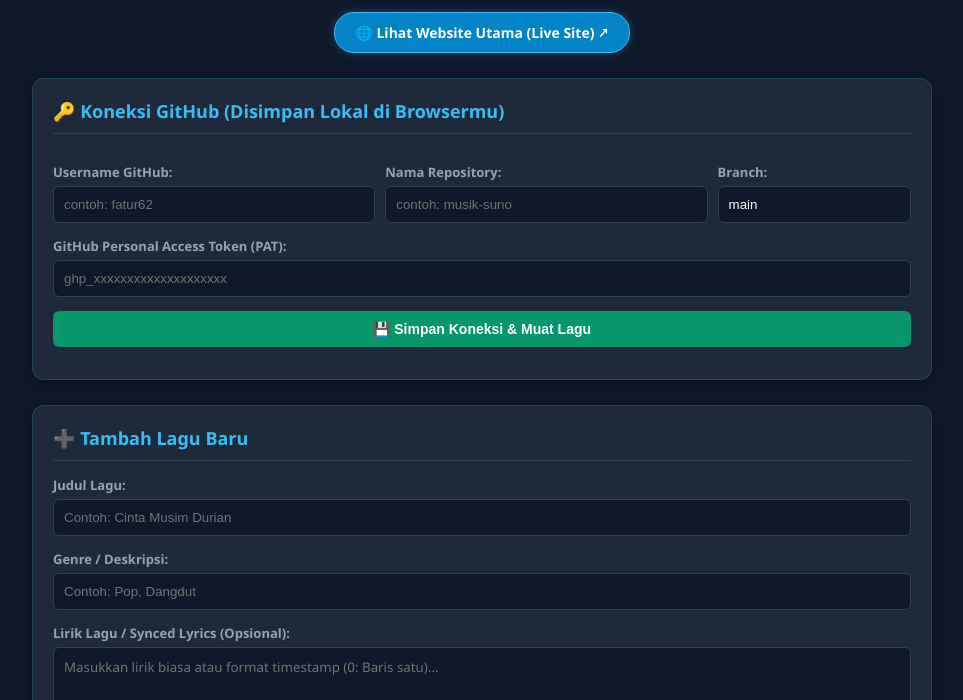
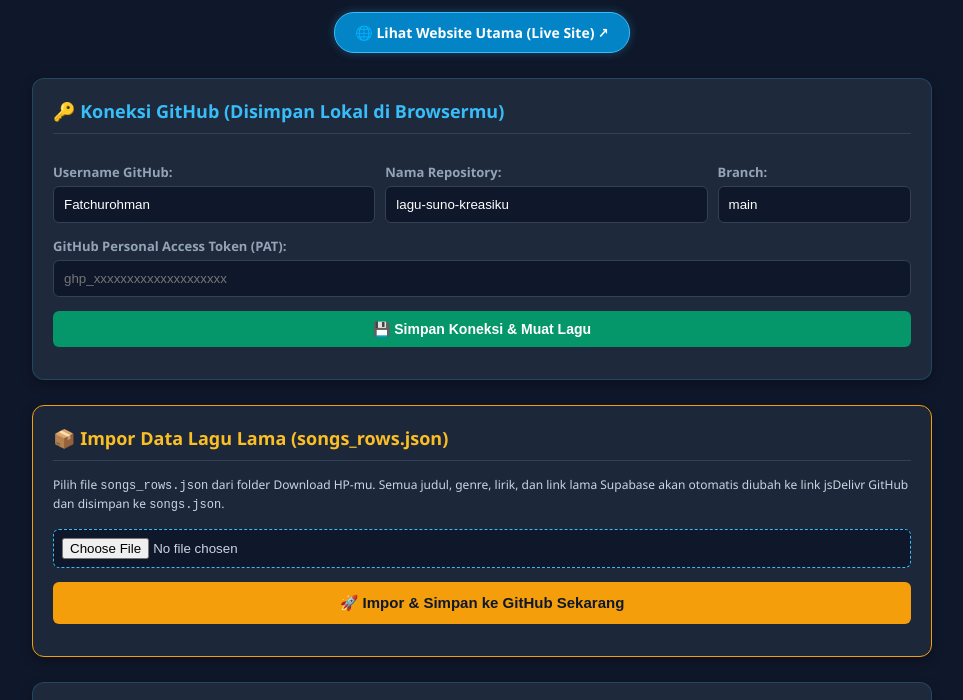
Before and after one commit to Fatchurohman/lagu-suno-kreasiku, a plain HTML site: page admin.html in a window 1280 px wide. Shown: the part 87-787 px from the top of the page, without its empty margins (158-1121 px from the left). Drawn offline with Linux system fonts and the light colour scheme.

Commit message:
Enhance admin interface with import functionality
Added import functionality for old song data from Supabase and updated various styles and elements in the admin interface.

```diff
--- a/admin.html
+++ b/admin.html
@@ -16,7 +16,9 @@
     .btn-preview:hover { background: #38bdf8; color: #0f172a; transform: translateY(-2px); }
 
     .card { background: #1e293b; padding: 20px; border-radius: 12px; box-shadow: 0 4px 12px rgba(0,0,0,0.3); margin-bottom: 25px; border: 1px solid rgba(56, 189, 248, 0.2); }
+    .card-import { border: 1px solid #f59e0b; background: rgba(30, 41, 59, 0.95); }
     h2 { color: #38bdf8; margin-top: 0; font-size: 18px; border-bottom: 1px solid #334155; padding-bottom: 10px; }
+    .card-import h2 { color: #fbbf24; }
 
     label { display: block; margin-top: 14px; font-size: 13px; color: #94a3b8; font-weight: bold; }
     input[type="text"], input[type="password"], textarea { width: 100%; padding: 10px; margin-top: 5px; border-radius: 6px; border: 1px solid #334155; background: #0f172a; color: #fff; box-sizing: border-box; }
@@ -29,13 +31,15 @@
     .btn { padding: 10px 16px; border: none; border-radius: 6px; font-weight: bold; cursor: pointer; font-size: 14px; transition: all 0.2s ease; }
     .btn-primary { background: #0284c7; color: #fff; width: 100%; margin-top: 20px; font-size: 16px; padding: 12px; }
     .btn-primary:hover { background: #0369a1; }
-    .btn-primary:disabled { background: #475569; cursor: not-allowed; }
+    .btn-primary:disabled, .btn-warning:disabled { background: #475569; cursor: not-allowed; color: #cbd5e1; }
     .btn-success { background: #059669; color: #fff; margin-top: 14px; width: 100%; }
+    .btn-warning { background: #f59e0b; color: #0f172a; margin-top: 14px; width: 100%; padding: 12px; font-size: 15px; }
     .btn-edit { background: #f59e0b; color: #000; font-size: 12px; }
     .btn-delete { background: #ef4444; color: #fff; font-size: 12px; }
     .btn-cancel { background: #475569; color: #fff; }
 
-    #status, #configStatus { margin-top: 12px; font-weight: bold; text-align: center; word-break: break-word; font-size: 13px; }
+    #status, #configStatus, #importStatus { margin-top: 12px; font-weight: bold; text-align: center; word-break: break-word; font-size: 13px; }
+    .note-text { font-size: 12px; color: #cbd5e1; line-height: 1.5; margin: 6px 0 10px 0; }
 
     .modal-overlay { position: fixed; top: 0; left: 0; right: 0; bottom: 0; background: rgba(0,0,0,0.8); display: none; align-items: center; justify-content: center; z-index: 1000; padding: 20px; }
     .modal-overlay.show { display: flex; }
@@ -68,11 +72,11 @@
     <div class="grid-3">
       <div>
         <label>Username GitHub:</label>
-        <input type="text" id="gh_owner" placeholder="contoh: fatur62">
+        <input type="text" id="gh_owner" value="Fatchurohman">
       </div>
       <div>
         <label>Nama Repository:</label>
-        <input type="text" id="gh_repo" placeholder="contoh: musik-suno">
+        <input type="text" id="gh_repo" value="lagu-suno-kreasiku">
       </div>
       <div>
         <label>Branch:</label>
@@ -83,6 +87,17 @@
     <input type="password" id="gh_token" placeholder="ghp_xxxxxxxxxxxxxxxxxxxx">
     <button class="btn btn-success" onclick="simpanConfigGitHub()">💾 Simpan Koneksi & Muat Lagu</button>
     <div id="configStatus"></div>
+  </div>
+
+  <!-- IMPOR LAGU LAMA DARI SUPABASE -->
+  <div class="card card-import">
+    <h2>📦 Impor Data Lagu Lama (songs_rows.json)</h2>
+    <p class="note-text">
+      Pilih file <code>songs_rows.json</code> dari folder Download HP-mu. Semua judul, genre, lirik, dan link lama Supabase akan otomatis diubah ke link jsDelivr GitHub dan disimpan ke <code>songs.json</code>.
+    </p>
+    <input type="file" id="import_json_file" accept=".json,.txt,application/json,text/plain">
+    <button id="btnImport" class="btn btn-warning" onclick="imporSongsRowsJson()">🚀 Impor & Simpan ke GitHub Sekarang</button>
+    <div id="importStatus"></div>
   </div>
 
   <!-- FORM TAMBAH LAGU -->
@@ -127,6 +142,7 @@
       <input type="hidden" id="edit_old_cover">
       <input type="hidden" id="edit_old_audio">
       <input type="hidden" id="edit_old_karaoke">
+      <input type="hidden" id="edit_old_synced">
 
       <label>Judul Lagu:</label>
       <input type="text" id="edit_title">
@@ -156,13 +172,13 @@
   </div>
 
   <script>
+    const OLD_SUPABASE_PREFIX = 'https://nqbjtzhhizjkhmhkkatb.supabase.co/storage/v1/object/public/lagu-suno/';
     let songsCache = [];
-    let songsJsonSha = null; // Dibutuhkan GitHub API saat update songs.json
+    let songsJsonSha = null;
 
     document.addEventListener('DOMContentLoaded', () => {
-      // Muat konfigurasi GitHub yang tersimpan di browser
-      document.getElementById('gh_owner').value = localStorage.getItem('gh_owner') || '';
-      document.getElementById('gh_repo').value = localStorage.getItem('gh_repo') || '';
+      document.getElementById('gh_owner').value = localStorage.getItem('gh_owner') || 'Fatchurohman';
+      document.getElementById('gh_repo').value = localStorage.getItem('gh_repo') || 'lagu-suno-kreasiku';
       document.getElementById('gh_branch').value = localStorage.getItem('gh_branch') || 'main';
       document.getElementById('gh_token').value = localStorage.getItem('gh_token') || '';
 
@@ -201,7 +217,6 @@
       return name.toLowerCase().replace(/\s+/g, '-').replace(/[^a-z0-9._-]/g, '');
     }
 
-    // Helper Konversi UTF-8 <-> Base64 agar emoji & karakter Indonesia aman
     function utf8ToBase64(str) {
       const bytes = new TextEncoder().encode(str);
       let binary = '';
@@ -224,7 +239,15 @@
       });
     }
 
-    // Upload file media (MP3 / JPG) ke GitHub & kembalikan URL jsDelivr
+    function convertOldUrl(url, newBase) {
+      if (!url || typeof url !== 'string') return '';
+      const trimmed = url.trim();
+      if (trimmed.startsWith(OLD_SUPABASE_PREFIX)) {
+        return trimmed.replace(OLD_SUPABASE_PREFIX, `${newBase}/`);
+      }
+      return trimmed;
+    }
+
     async function uploadFileToGitHub(filePath, file) {
       const cfg = getConfig();
       const base64Content = await fileToBase64(file);
@@ -252,7 +275,6 @@
       return `https://cdn.jsdelivr.net/gh/${cfg.owner}/${cfg.repo}@${cfg.branch}/${filePath}`;
     }
 
-    // Simpan perubahan array lagu ke songs.json di GitHub
     async function saveSongsJsonToGitHub(songsArray, commitMessage) {
       const cfg = getConfig();
       const apiUrl = `https://api.github.com/repos/${cfg.owner}/${cfg.repo}/contents/songs.json`;
@@ -304,11 +326,10 @@
         });
 
         if (res.status === 404) {
-          // File songs.json belum ada, mulai dari array kosong
           songsCache = [];
           songsJsonSha = null;
           badge.innerText = '(0 Lagu)';
-          container.innerHTML = `<p style="text-align:center; color:#94a3b8;">Belum ada file songs.json. Silakan tambah lagu pertama di atas, file akan dibuat otomatis!</p>`;
+          container.innerHTML = `<p style="text-align:center; color:#94a3b8;">Belum ada file songs.json. Silakan impor lagu lama atau tambah lagu baru di atas.</p>`;
           return;
         }
 
@@ -322,11 +343,95 @@
         const decoded = base64ToUtf8(data.content);
         songsCache = JSON.parse(decoded);
 
-        // Urutkan terbaru di atas
-        songsCache.sort((a, b) => b.id - a.id);
+        songsCache.sort((a, b) => Number(b.id) - Number(a.id));
         renderAdminSongs();
       } catch (err) {
         container.innerHTML = `<p style="color:#ef4444; text-align:center;">❌ ${err.message}</p>`;
+      }
+    }
+
+    // 2. IMPOR SONGS_ROWS.JSON DARI SUPABASE
+    async function imporSongsRowsJson() {
+      const cfg = getConfig();
+      const fileInput = document.getElementById('import_json_file');
+      const statusDiv = document.getElementById('importStatus');
+      const btnImport = document.getElementById('btnImport');
+
+      if (!cfg.token || !cfg.owner || !cfg.repo) {
+        statusDiv.style.color = '#ef4444';
+        statusDiv.innerText = '❌ Isi dan simpan Koneksi GitHub di atas dulu!';
+        return;
+      }
+
+      const file = fileInput.files[0];
+      if (!file) {
+        statusDiv.style.color = '#ef4444';
+        statusDiv.innerText = '❌ Pilih file songs_rows.json dari HP-mu dulu!';
+        return;
+      }
+
+      try {
+        btnImport.disabled = true;
+        btnImport.innerText = '⏳ Memproses & Mengunggah...';
+        statusDiv.style.color = '#fbbf24';
+        statusDiv.innerText = '⏳ Membaca file songs_rows.json...';
+
+        // Pastikan SHA songs.json terbaru sudah termuat
+        if (!songsJsonSha) await fetchAdminSongs();
+
+        const rawText = await file.text();
+        const importedData = JSON.parse(rawText);
+        if (!Array.isArray(importedData)) {
+          throw new Error('Format file bukan daftar JSON lagu yang valid.');
+        }
+
+        const newBase = `https://cdn.jsdelivr.net/gh/${cfg.owner}/${cfg.repo}@${cfg.branch}`;
+        let addedCount = 0;
+
+        const existingMap = new Map(songsCache.map(s => [Number(s.id), s]));
+
+        importedData.forEach(item => {
+          const id = Number(item.id);
+          const cleanSong = {
+            id: id,
+            title: (item.title || 'Tanpa Judul').trim(),
+            genre: (item.genre || '-').trim(),
+            cover_url: convertOldUrl(item.cover_url, newBase),
+            audio_url: convertOldUrl(item.audio_url, newBase),
+            karaoke_url: convertOldUrl(item.karaoke_url, newBase),
+            lyrics: item.lyrics || '',
+            synced_lyrics: item.synced_lyrics || ''
+          };
+
+          if (!existingMap.has(id)) {
+            existingMap.set(id, cleanSong);
+            addedCount++;
+          } else {
+            // Update jika judulnya sama dan link lama masih supabase
+            const cur = existingMap.get(id);
+            if (cur.title === cleanSong.title) {
+              existingMap.set(id, cleanSong);
+            }
+          }
+        });
+
+        const mergedList = Array.from(existingMap.values()).sort((a, b) => Number(b.id) - Number(a.id));
+
+        statusDiv.innerText = `⏳ Menyimpan ${mergedList.length} lagu ke songs.json di GitHub...`;
+        await saveSongsJsonToGitHub(mergedList, `Impor ${addedCount} lagu dari Supabase`);
+
+        songsCache = mergedList;
+        renderAdminSongs();
+        fileInput.value = '';
+
+        statusDiv.style.color = '#22c55e';
+        statusDiv.innerText = `✅ Berhasil! Total ${songsCache.length} lagu sekarang sudah masuk di songs.json GitHub.`;
+      } catch (err) {
+        statusDiv.style.color = '#ef4444';
+        statusDiv.innerText = '❌ Gagal impor: ' + err.message;
+      } finally {
+        btnImport.disabled = false;
+        btnImport.innerText = '🚀 Impor & Simpan ke GitHub Sekarang';
       }
     }
 
@@ -348,7 +453,7 @@
         return `
           <div class="song-item">
             <div class="song-item-info">
-              <img class="song-item-cover" src="${song.cover_url || 'https://placehold.co/50x50/1e293b/38bdf8?text=🎵'}" alt="Cover">
+              <img class="song-item-cover" loading="lazy" src="${song.cover_url || 'https://placehold.co/50x50/1e293b/38bdf8?text=🎵'}" onerror="this.src='https://placehold.co/50x50/1e293b/38bdf8?text=🎵'" alt="Cover">
               <div class="song-item-text">
                 <div class="song-item-title">${song.title} ${karaokeTag}</div>
                 <div class="song-item-genre">${song.genre}</div>
@@ -363,7 +468,7 @@
       }).join('');
     }
 
-    // 2. TAMBAH LAGU BARU
+    // 3. TAMBAH LAGU BARU
     async function simpanLagu() {
       const cfg = getConfig();
       const statusDiv = document.getElementById('status');
@@ -420,7 +525,7 @@
           audio_url: audioUrl,
           karaoke_url: karaokeUrl,
           lyrics: lyrics,
-          synced_lyrics: lyrics
+          synced_lyrics: ''
         };
 
         songsCache.unshift(newSong);
@@ -446,7 +551,7 @@
       }
     }
 
-    // 3. OPEN & CLOSE EDIT MODAL
+    // 4. OPEN & CLOSE EDIT MODAL
     function openEditModal(id) {
       const song = songsCache.find(s => String(s.id) === String(id));
       if (!song) return;
@@ -454,11 +559,12 @@
       document.getElementById('edit_id').value = song.id;
       document.getElementById('edit_title').value = song.title || '';
       document.getElementById('edit_genre').value = song.genre || '';
-      document.getElementById('edit_lyrics').value = song.lyrics || song.synced_lyrics || '';
+      document.getElementById('edit_lyrics').value = song.lyrics || '';
 
       document.getElementById('edit_old_cover').value = song.cover_url || '';
       document.getElementById('edit_old_audio').value = song.audio_url || '';
       document.getElementById('edit_old_karaoke').value = song.karaoke_url || '';
+      document.getElementById('edit_old_synced').value = song.synced_lyrics || '';
 
       document.getElementById('edit_cover_file').value = '';
       document.getElementById('edit_audio_file').value = '';
@@ -472,7 +578,7 @@
       document.getElementById('editModal').classList.remove('show');
     }
 
-    // 4. UPDATE DATA LAGU (EDIT)
+    // 5. UPDATE DATA LAGU (EDIT)
     async function updateLagu() {
       const id = Number(document.getElementById('edit_id').value);
       const title = document.getElementById('edit_title').value.trim();
@@ -486,6 +592,7 @@
       let cover_url = document.getElementById('edit_old_cover').value.trim();
       let audio_url = document.getElementById('edit_old_audio').value.trim();
       let karaoke_url = document.getElementById('edit_old_karaoke').value.trim();
+      const synced_lyrics = document.getElementById('edit_old_synced').value;
 
       const editStatus = document.getElementById('editStatus');
       const btnUpdate = document.getElementById('btnUpdateSubmit');
@@ -528,7 +635,7 @@
           audio_url,
           karaoke_url,
           lyrics,
-          synced_lyrics: lyrics
+          synced_lyrics
         };
 
         await saveSongsJsonToGitHub(songsCache, `Edit lagu: ${title}`);
@@ -547,7 +654,7 @@
       }
     }
 
-    // 5. HAPUS LAGU
+    // 6. HAPUS LAGU
     async function hapusLagu(id, title) {
       if (!confirm(`Apakah kamu yakin ingin menghapus lagu "${title}" dari daftar?`)) return;
 
```
